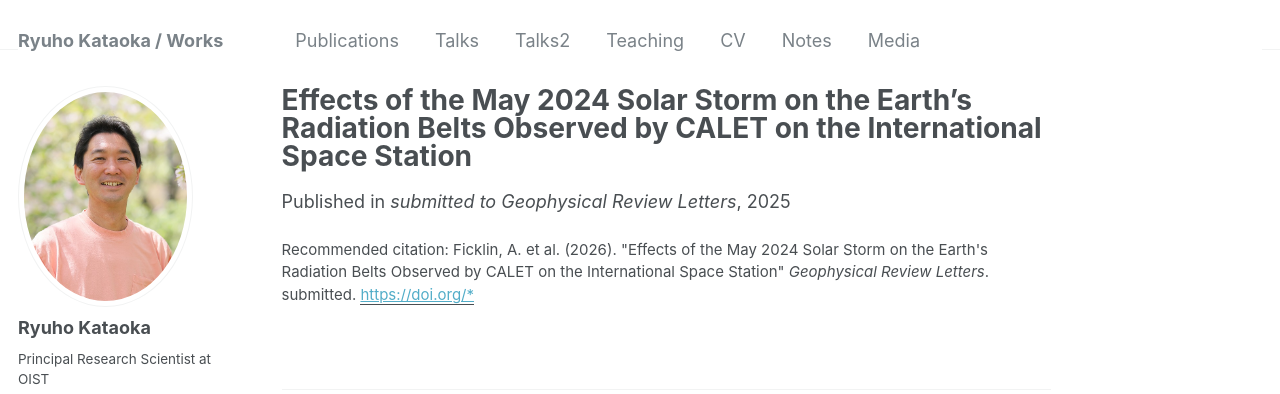
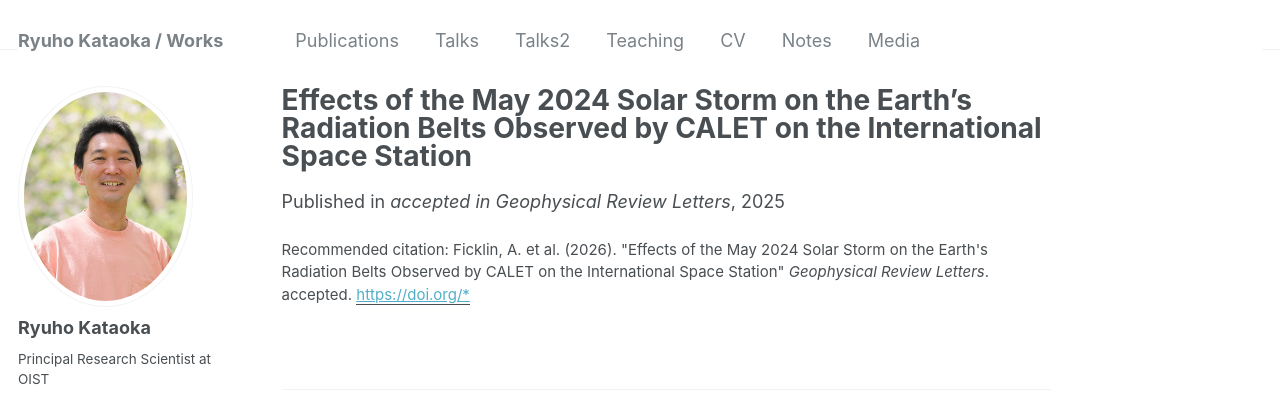
Before and after one commit to ryuhokataoka/ryuhokataoka.github.io, a Jekyll site: the page built from _publications/2025-11-24-CALET2025storm.md, in a window 1280 px wide and 1008 px high. Shown: the top 394 px of the window. Built offline with Jekyll 4.4.1, drawn with Linux system fonts in a browser that asks for light colours; some web fonts are replaced.

Commit message:
Update publication status to 'accepted' in citation

```diff
--- a/_publications/2025-11-24-CALET2025storm.md
+++ b/_publications/2025-11-24-CALET2025storm.md
@@ -4,7 +4,7 @@ collection: publications
 permalink: /publication/2025-11-24-CALET2025storm
 excerpt: "CALET 2025 May storm paper"
 date: 2025-11-24
-venue: "submitted to Geophysical Review Letters"
+venue: "accepted in Geophysical Review Letters"
 paperurl: "https://doi.org/*"
-citation: "Ficklin, A. et al. (2026). \"Effects of the May 2024 Solar Storm on the Earth's Radiation Belts Observed by CALET on the International Space Station\" <i>Geophysical Review Letters</i>. submitted."
+citation: "Ficklin, A. et al. (2026). \"Effects of the May 2024 Solar Storm on the Earth's Radiation Belts Observed by CALET on the International Space Station\" <i>Geophysical Review Letters</i>. accepted."
 ---
```
